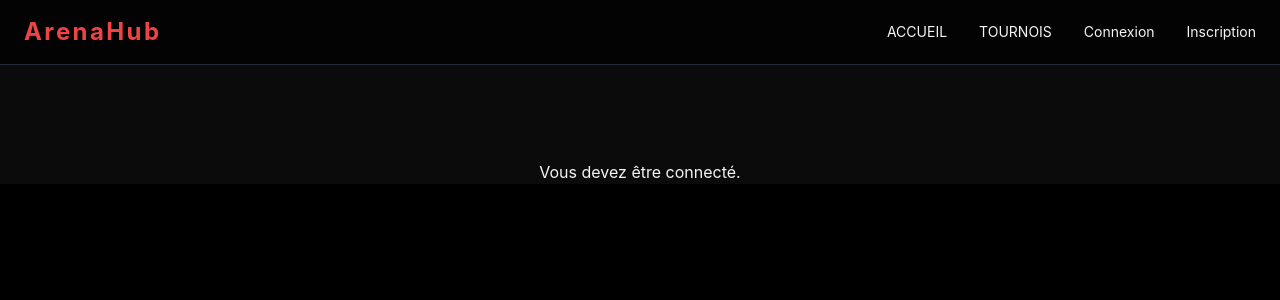
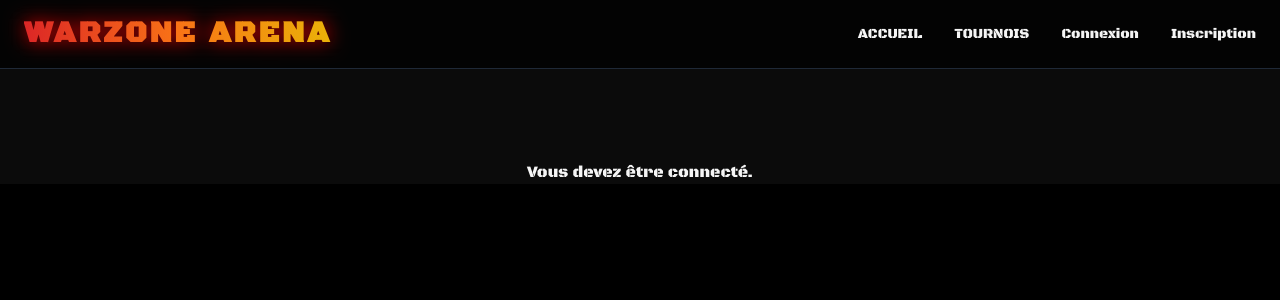
Before and after one commit to Devapp21/arenahub, a Next.js app: page /profil in a window 1280 px wide. Shown: the top 300 px of the page. Built offline with nearby package versions, Linux system fonts and the light colour scheme.

Commit message:
Message explicatif

```diff
--- a/app/globals.css
+++ b/app/globals.css
@@ -80,3 +80,8 @@ body {
     @apply bg-background text-foreground;
   }
 }
+@layer base {
+  .paragraph-description {
+    @apply font-sans text-gray-200 text-justify leading-relaxed whitespace-pre-wrap;
+  }
+}
--- a/app/layout.tsx
+++ b/app/layout.tsx
@@ -1,13 +1,13 @@
 "use client";
 
 import "./globals.css";
-import { Orbitron } from "next/font/google";
+import { Black_Ops_One } from "next/font/google";
 import Link from "next/link";
 import { useState, useEffect } from "react";
 import { Menu, X } from "lucide-react";
 import { useRouter } from "next/navigation";
 
-const orbitron = Orbitron({ subsets: ["latin"], variable: "--font-orbitron" });
+const blackOps = Black_Ops_One({ subsets: ["latin"], weight: "400", variable: "--font-blackops" });
 
 export default function RootLayout({ children }: { children: React.ReactNode }) {
   const router = useRouter();
@@ -118,14 +118,17 @@ export default function RootLayout({ children }: { children: React.ReactNode })
   };
 
   return (
-    <html lang="fr" className="bg-black text-gray-100">
-      <body className={`${orbitron.variable} font-sans`}>
+     <html lang="fr" className={`${blackOps.variable} bg-black text-gray-100`}>
+      <body className= "font-sans">
         {/* Navbar */}
         <nav className="w-full flex justify-between items-center px-6 py-4 border-b border-gray-800 bg-black/70 backdrop-blur-md fixed top-0 z-50">
           <Link href="/" onClick={() => setMobileMenuOpen(false)}>
-            <h1 className="text-2xl font-bold text-red-500 tracking-widest cursor-pointer">
-              ArenaHub
+            <h1 className="text-3xl font-extrabold tracking-widest text-transparent bg-clip-text
+             bg-gradient-to-r from-red-600 via-orange-500 to-yellow-500 drop-shadow-[0_0_10px_rgba(255,0,0,0.8)]
+             uppercase cursor-pointer select-none">  Warzone Arena
+
             </h1>
+
           </Link>
 
           <div className="hidden md:flex gap-8 text-sm uppercase">
--- a/app/page.tsx
+++ b/app/page.tsx
@@ -51,7 +51,7 @@ export default function HomePage() {
         initial={{ opacity: 0, y: -20 }}
         animate={{ opacity: 1, y: 0 }}
         transition={{ duration: 1 }}
-        className="text-5xl font-bold text-red-500 text-center drop-shadow-lg mb-8"
+        className="text-5xl font-display text-red-500 text-center drop-shadow-lg mb-8"
       >
         Les Tournois
       </motion.h1>
--- a/app/profil/page.tsx
+++ b/app/profil/page.tsx
@@ -112,7 +112,7 @@ export default function ProfilPage() {
 
   return (
     <div className="min-h-screen p-8 bg-black text-gray-100 flex flex-col items-center">
-      <h1 className="text-3xl font-bold text-red-500 mb-6">Profil de {user.username}</h1>
+      <h1 className="text-4xl font-bold text-red-500 mb-6">Profil de {user.username}</h1>
       <p className="text-gray-200 mb-4">Email : {user.email}</p>
 
       <h2 className="text-2xl font-bold text-red-500 mb-4">Mes tournois inscrits</h2>
--- a/app/tournaments/page.tsx
+++ b/app/tournaments/page.tsx
@@ -37,7 +37,7 @@ export default function TournamentsPage() {
 
   return (
     <div className="min-h-screen p-8 bg-black text-gray-100 flex flex-col items-center">
-      <h1 className="text-3xl font-bold text-red-500 mb-8">Tournois disponibles</h1>
+      <h1 className="text-5xl font-display text-red-500 text-center drop-shadow-lg mb-8">Tournois disponibles</h1>
       <div className="grid grid-cols-1 md:grid-cols-2 gap-6 w-full max-w-5xl">
         {tournaments.map((t) => (
           <Link
--- a/tailwind.config.js
+++ b/tailwind.config.js
@@ -1,68 +1,66 @@
 // tailwind.config.js
-import { fontFamily } from 'tailwindcss/defaultTheme';
+import { fontFamily } from "tailwindcss/defaultTheme";
 
 export default {
-    darkMode: ['class'],
+  darkMode: ["class"],
   content: [
-    './app/**/*.{js,ts,jsx,tsx}',
-    './components/**/*.{js,ts,jsx,tsx}',
+    "./app/**/*.{js,ts,jsx,tsx}",
+    "./components/**/*.{js,ts,jsx,tsx}",
   ],
   theme: {
     extend: {
       fontFamily: {
-  			sans: [
-  				'Inter',
-                    ...fontFamily.sans
-                ]
+        // 🔥 On remplace 'Inter' par la variable créée dans layout.tsx
+        sans: ["var(--font-blackops)", ...fontFamily.sans],
       },
       borderRadius: {
-  			lg: 'var(--radius)',
-  			md: 'calc(var(--radius) - 2px)',
-  			sm: 'calc(var(--radius) - 4px)'
+        lg: "var(--radius)",
+        md: "calc(var(--radius) - 2px)",
+        sm: "calc(var(--radius) - 4px)",
       },
       colors: {
-  			background: 'hsl(var(--background))',
-  			foreground: 'hsl(var(--foreground))',
+        background: "hsl(var(--background))",
+        foreground: "hsl(var(--foreground))",
         card: {
-  				DEFAULT: 'hsl(var(--card))',
-  				foreground: 'hsl(var(--card-foreground))'
+          DEFAULT: "hsl(var(--card))",
+          foreground: "hsl(var(--card-foreground))",
         },
         popover: {
-  				DEFAULT: 'hsl(var(--popover))',
-  				foreground: 'hsl(var(--popover-foreground))'
+          DEFAULT: "hsl(var(--popover))",
+          foreground: "hsl(var(--popover-foreground))",
         },
         primary: {
-  				DEFAULT: 'hsl(var(--primary))',
-  				foreground: 'hsl(var(--primary-foreground))'
+          DEFAULT: "hsl(var(--primary))",
+          foreground: "hsl(var(--primary-foreground))",
         },
         secondary: {
-  				DEFAULT: 'hsl(var(--secondary))',
-  				foreground: 'hsl(var(--secondary-foreground))'
+          DEFAULT: "hsl(var(--secondary))",
+          foreground: "hsl(var(--secondary-foreground))",
         },
         muted: {
-  				DEFAULT: 'hsl(var(--muted))',
-  				foreground: 'hsl(var(--muted-foreground))'
+          DEFAULT: "hsl(var(--muted))",
+          foreground: "hsl(var(--muted-foreground))",
         },
         accent: {
-  				DEFAULT: 'hsl(var(--accent))',
-  				foreground: 'hsl(var(--accent-foreground))'
+          DEFAULT: "hsl(var(--accent))",
+          foreground: "hsl(var(--accent-foreground))",
         },
         destructive: {
-  				DEFAULT: 'hsl(var(--destructive))',
-  				foreground: 'hsl(var(--destructive-foreground))'
+          DEFAULT: "hsl(var(--destructive))",
+          foreground: "hsl(var(--destructive-foreground))",
         },
-  			border: 'hsl(var(--border))',
-  			input: 'hsl(var(--input))',
-  			ring: 'hsl(var(--ring))',
+        border: "hsl(var(--border))",
+        input: "hsl(var(--input))",
+        ring: "hsl(var(--ring))",
         chart: {
-  				'1': 'hsl(var(--chart-1))',
-  				'2': 'hsl(var(--chart-2))',
-  				'3': 'hsl(var(--chart-3))',
-  				'4': 'hsl(var(--chart-4))',
-  				'5': 'hsl(var(--chart-5))'
-  			}
-  		}
-  	}
+          1: "hsl(var(--chart-1))",
+          2: "hsl(var(--chart-2))",
+          3: "hsl(var(--chart-3))",
+          4: "hsl(var(--chart-4))",
+          5: "hsl(var(--chart-5))",
+        },
+      },
+    },
   },
   plugins: [require("tailwindcss-animate")],
 };
```
Lines whose indentation alone changed are shown as unchanged.
